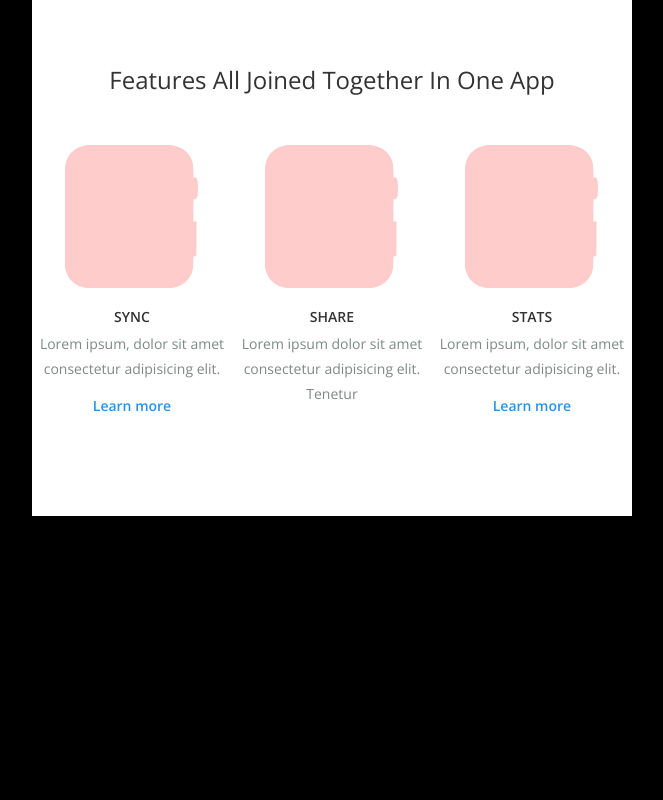
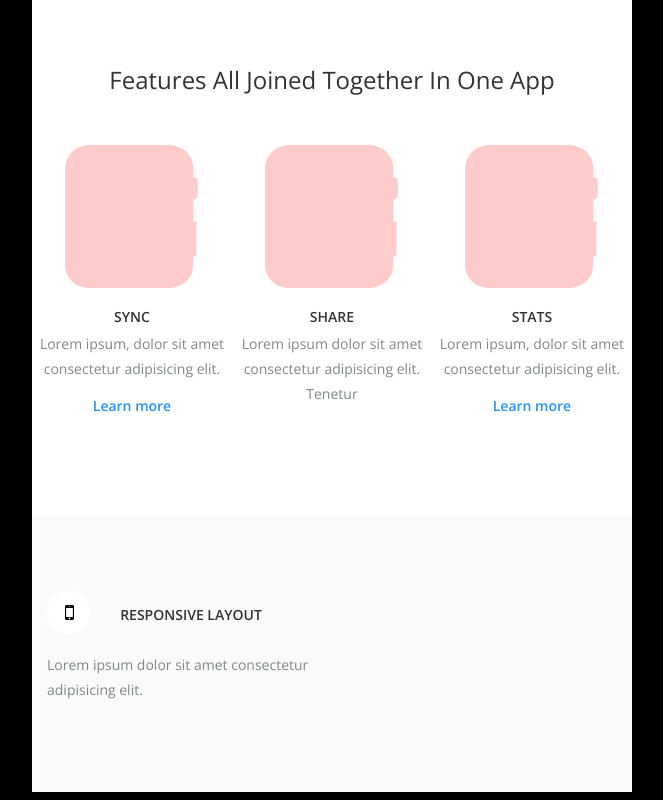
Before and after one commit to davidmfrost/html-email, a plain HTML site: page public/index.html in a window 1280 px wide. Shown: the part 1785-2585 px from the top of the page, without its empty margins (308-971 px from the left). Before the commit the page ends 2309 px from the top, so only its background shows below. Drawn offline with nearby package versions, Linux system fonts and the light colour scheme.

Commit message:
Layout first left column item tables and rows

```diff
--- a/public/index.html
+++ b/public/index.html
@@ -284,11 +284,49 @@
             </td>
           </tr>
           <!-- End of joined together row -->
-          <!-- Start of main row -->
+          <!-- Start of details row -->
           <tr>
-            <td></td>
+            <td>
+              <table class="details-table" width="100%" align="left" cellspacing="0" cellpadding="0" border="0" style="padding: 50px 0; background: #fafafa;">
+                <!-- Start of one row -->
+                <tr>
+                  <td>
+                    <table class="one-row-table" width="100%" align="left" cellspacing="0" cellpadding="0" border="0" style="padding: 0;">
+                      <tr>
+                        <td>
+                          <!-- Start of column table -->
+                          <table class="column-table" width="50%" align="left" cellspacing="0" cellpadding="0" border="0" style="padding: 25px 15px;">
+                            <tr>
+                              <td>
+                                <!-- Start of icon table -->
+                                <table class="icon-table" width="100%" align="left" cellspacing="0" cellpadding="0" border="0" style="">
+                                  <td>
+                                    <img src="/img/phone_icon.png" alt="">
+                                  </td>
+                                  <td style="font-family: 'Open Sans', 'Helvetica Neue', Helvetica, Arial, 'Lucida Grande', sans-serif; color: #333333; padding: 0 0 0 15px; font-weight: 600; text-transform: uppercase; font-size: 14px;">
+                                    Responsive Layout
+                                  </td>
+                                </table>
+                                <!-- End of icon table -->
+                              </td>
+                            </tr>
+                            <tr>
+                              <td>
+                                <p style="font-family: 'Open Sans', 'Helvetica Neue', Helvetica, Arial, 'Lucida Grande', sans-serif; color: #7f8887; font-weight: 400; line-height: 1.8; font-size: 14px;">Lorem ipsum dolor sit amet consectetur adipisicing elit.</p>
+                              </td>
+                            </tr>
+                          </table>
+                          <!-- End of column table -->
+                        </td>
+                      </tr>
+                    </table>
+                  </td>
+                </tr>
+                <!-- End of one row -->
+              </table>
+            </td>
           </tr>
-          <!-- End of main row -->
+          <!-- End of details row -->
           <!-- Start of main row -->
           <tr>
             <td></td>
```
